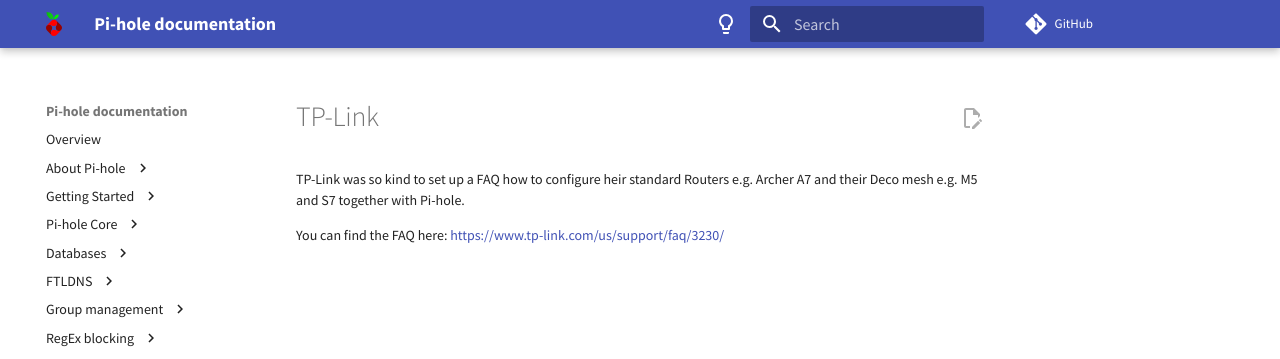
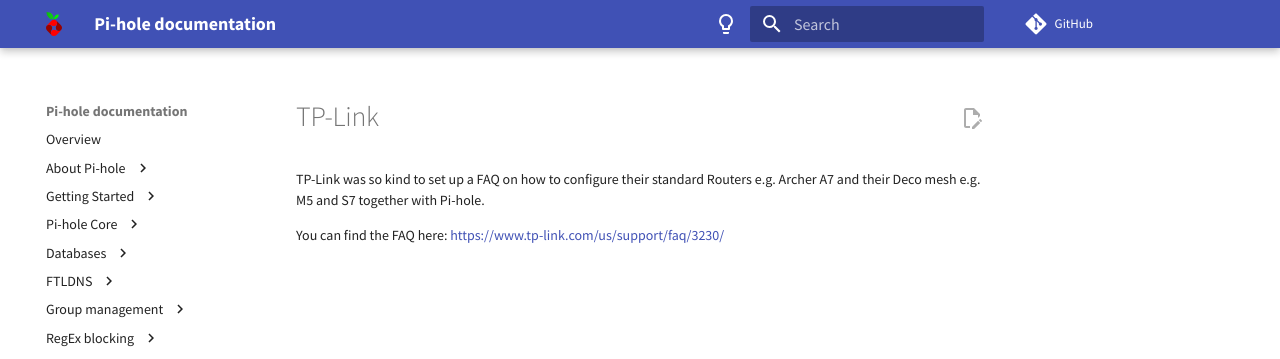
Before and after one commit to pi-hole/docs, an MkDocs documentation site: the page built from docs/routers/tp-link.md, in a window 1280 px wide. Shown: the top 359 px of the page. Built offline with MkDocs 1.6.1 and Material for MkDocs 9.7.7, drawn with Linux system fonts in a browser that asks for light colours; comment, search, counter and statistics services are not loaded.

Commit message:
Update tp-link.md, spelling fix
Missed a letter. Added a word for sentence flow.

Signed-off-by: Eli Kloft <elikloft17@gmail.com>

```diff
--- a/docs/routers/tp-link.md
+++ b/docs/routers/tp-link.md
@@ -1,3 +1,3 @@
-TP-Link was so kind to set up a FAQ how to configure heir standard Routers e.g. Archer A7 and their Deco mesh e.g. M5 and S7 together with Pi-hole.
+TP-Link was so kind to set up a FAQ on how to configure their standard Routers e.g. Archer A7 and their Deco mesh e.g. M5 and S7 together with Pi-hole.
 
 You can find the FAQ here: [https://www.tp-link.com/us/support/faq/3230/](https://www.tp-link.com/us/support/faq/3230/)
```
